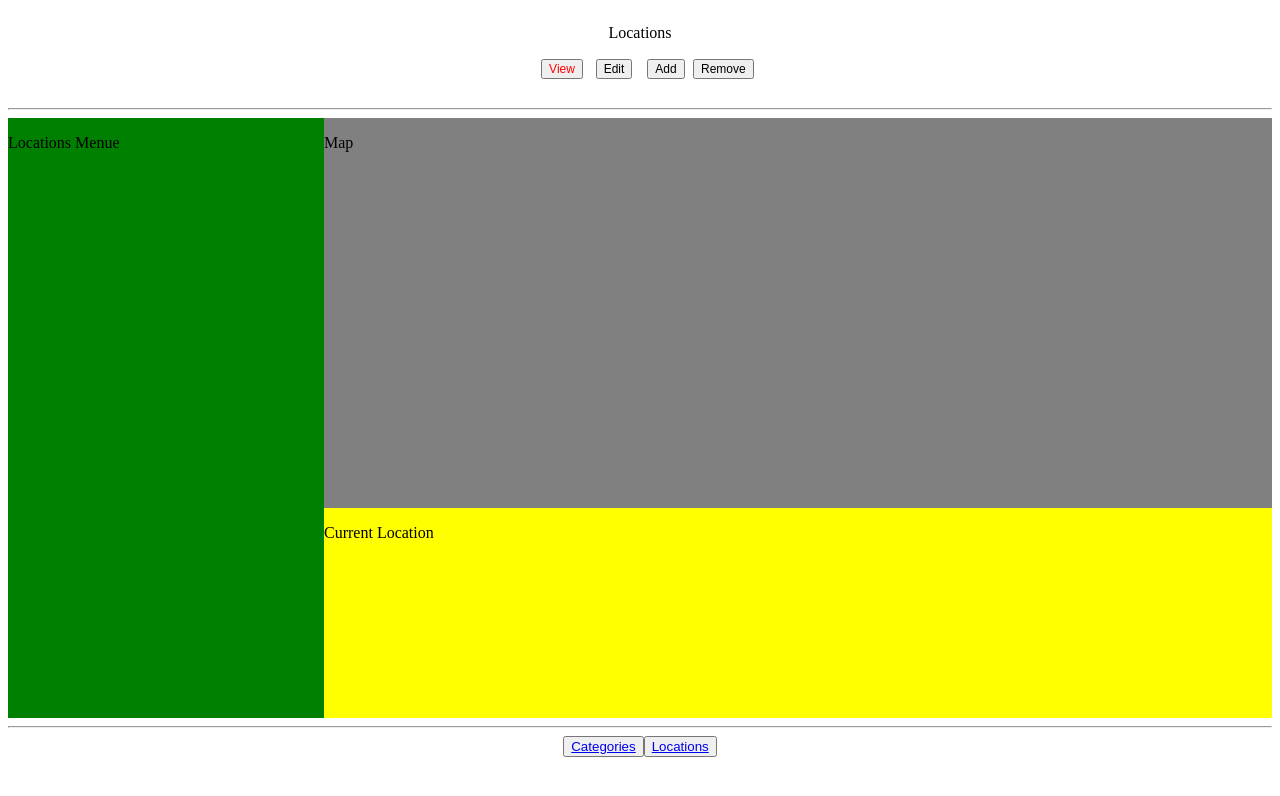
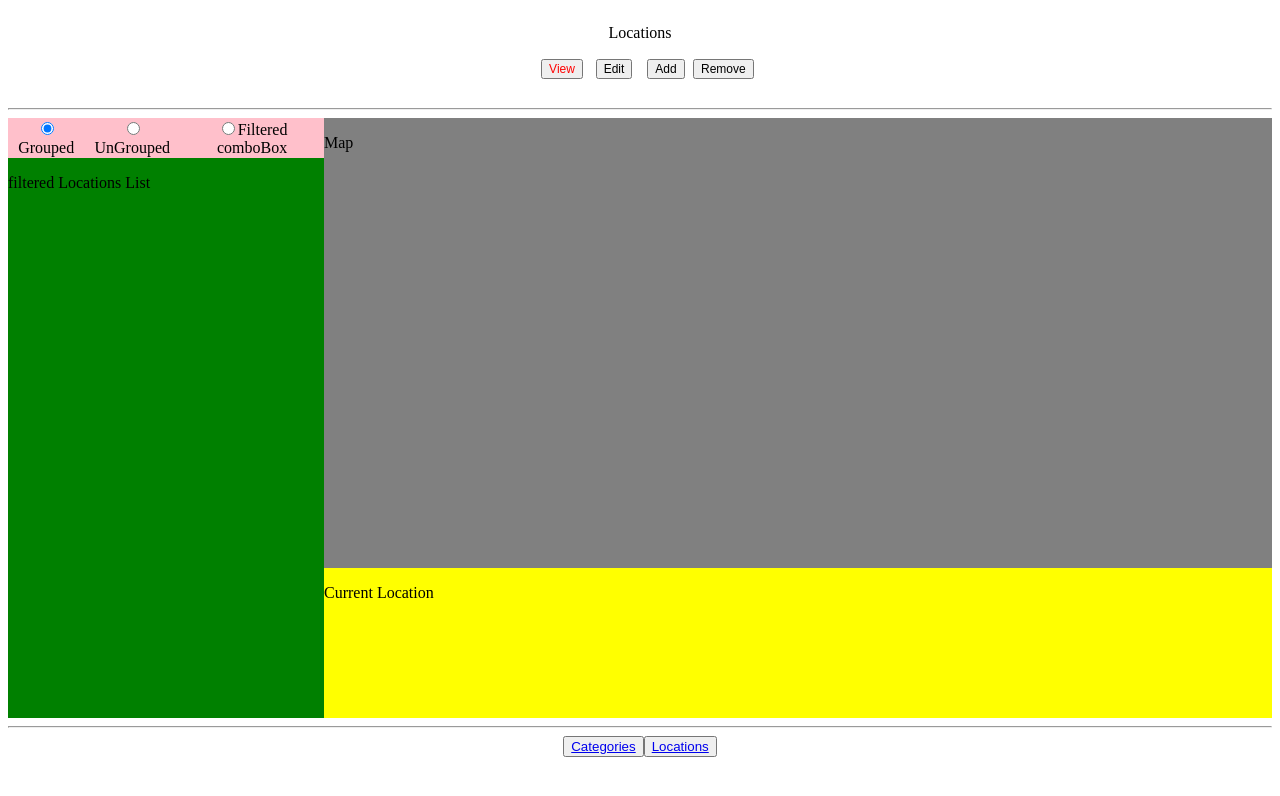
Before and after one commit to razawi/my-locations-react-redux, a React app in the folder my-locations/: page /Locations in a window 1280 px wide. Shown: the top 796 px of the page. Built offline with nearby package versions, Linux system fonts and the light colour scheme.

Commit message:
locations menue checkbox skelaton

```diff
--- a/my-locations/src/containers/Locations.css
+++ b/my-locations/src/containers/Locations.css
@@ -20,14 +20,28 @@
 
 .mapComponent{
     background-color: gray;
-    height:65%;
+    height:75%;
     overflow:hidden;
 }
 
 .currentLocation{
     background-color: yellow;
     overflow:hidden;
-    height:35%;
+    height:25%;
     /* align-items: center;
     justify-content: center; */
 }
+
+.locationsViewBar{
+    overflow:hidden;
+    height: 40px;
+    background-color: pink;
+    text-align: center;
+    display:flex;
+    align-items: center;
+    justify-content: center;
+}
+
+label {
+    /* display: block; */
+  }
--- a/my-locations/src/containers/Locations.js
+++ b/my-locations/src/containers/Locations.js
@@ -12,9 +12,52 @@ const CurrentLocation = ({}) => {
   }
 
 const LocationsMenue = ({}) => {
+  let grouped = true
+  let ungrouped
+  let filtered
+
+  const handleInputChange = (event) => {
+    const value = event.target.value
+    grouped = (value === "grouped") ? true : false
+    ungrouped = (value === "ungrouped") ? true : false
+    filtered = (value === "filtered") ? true : false
+  }
+
   return(
     <div className="locationsMenue">
-      <p> Locations Menue </p>
+      <div className="locationsViewBar">
+      <label>
+        <input
+          name="locationsView"
+          value = "grouped"
+          type="radio"
+          checked={true}
+          onChange={handleInputChange} />
+        Grouped
+      </label>
+
+      <label>
+        <input
+          name="locationsView"
+          value = "ungrouped"
+          type="radio"
+          /* checked={ungrouped} */
+          onChange={handleInputChange} />
+        UnGrouped
+      </label>
+      <label>
+        <input
+          name="locationsView"
+          value = "filtered"
+          type="radio"
+          /* checked={filtered} */
+          onChange={handleInputChange} />
+        Filtered comboBox
+      </label>
+      </div>
+      <div className="locationsList">
+       <p> filtered Locations List </p>
+      </div>
     </div>
   )
 }
@@ -42,7 +85,7 @@ class LocationsPanel extends React.Component {
     return (
       <div className="locationsPanel">
       <LocationsMenue />
-      <div class="wrapper">
+      <div className="wrapper">
         <MapComponent />
         <CurrentLocation />
       </div>
--- a/my-locations/src/reducers/categories.js
+++ b/my-locations/src/reducers/categories.js
@@ -1,8 +1,8 @@
 import { ADD_CATEGORY, REMOVE_CATEGORY, EDIT_CATEGORY, VIEW_CATEGORY } from '../constants/ActionTypes'
 
 const initialState = {
-  list: ['cat', 'sec', 'Raz'],
-  current : 'Raz'
+  list: ['Tel aviv', 'Jerusalem', 'Haifa'],
+  current : 'Tel aviv'
 }
 
 export default function categories (state = initialState, action = {}) {
--- a/my-locations/src/reducers/locations.js
+++ b/my-locations/src/reducers/locations.js
@@ -1,10 +1,13 @@
 import { ADD_LOCATION, REMOVE_LOCATION, EDIT_LOCATION, VIEW_LOCATION } from '../constants/ActionTypes'
 
 const emptyLocation = {
-  Name : '-',
-  Address : '-',
-  Coordinates : '-',
-  Category: '-'
+  Name : 'Dizengoff Center',
+  Address : 'Dizengof 92',
+  position: {
+    lat: 30.73,
+    lng: 29.42,
+  },
+  Category: 'Tel aviv'
 }
 
 const initialState = {
```
